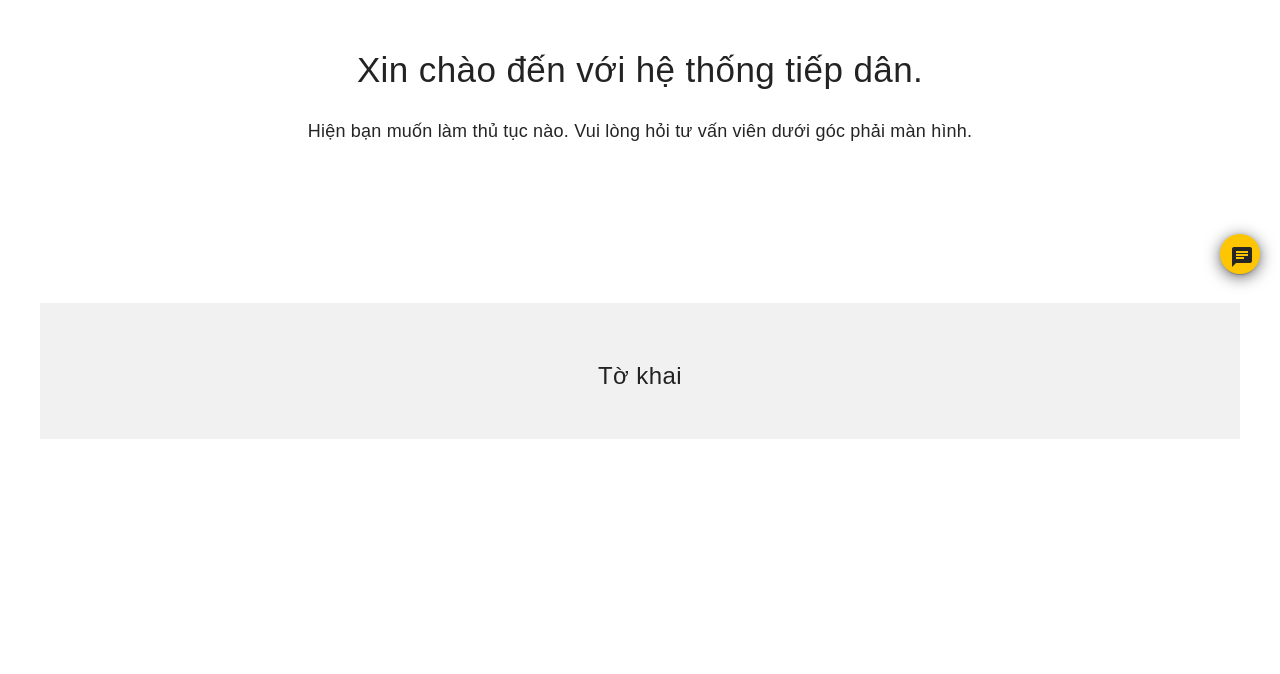
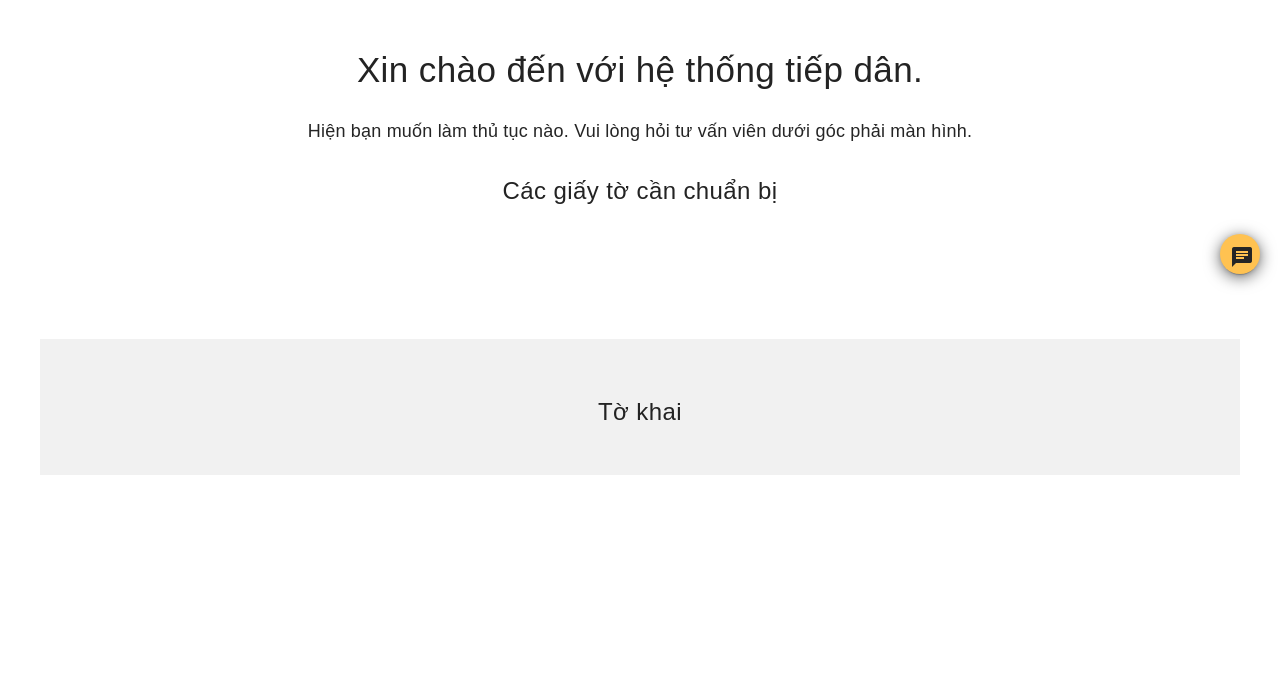
Before and after one commit to minhquan23102000/he-thong-tiep-dan, a Flask app: page / in a window 1280 px wide. Shown: the part 506-1180 px from the top of the page. Run offline with Flask 2, Linux system fonts and the light colour scheme; some libraries are stand-ins or nearby versions.

Commit message:
Update UI

```diff
--- a/website/static/css/chatbox1.css
+++ b/website/static/css/chatbox1.css
@@ -9,7 +9,7 @@
   position: fixed;
   bottom: 20px;
   right: 20px;
-  background: #fec503;
+  background: #FFC251;
   width: 40px;
   height: 40px;
   border-radius: 50%;
@@ -63,12 +63,13 @@
 }
 
 .chat-box-header {
-  background: #fec503;
+  background: #FFC251;
   border-top-left-radius: 5px;
   border-top-right-radius: 5px;
   color: black;
   padding-top: 10px;
   height: 5vh;
+
 }
 
 .chat-box-body {
@@ -141,7 +142,7 @@
   box-shadow: none;
   border: none;
   border-radius: 50%;
-  color: #fec503;
+  color: #FFC251;
   width: 35px;
   height: 35px;
 }
@@ -171,7 +172,7 @@
 }
 
 .chat-logs::-webkit-scrollbar-thumb {
-  background-color: #fec503;
+  background-color: #FFC251;
 }
 
 
@@ -217,7 +218,7 @@
 .chat-msg.self>.cm-msg-text {
   float: right;
   margin-right: 10px;
-  background: #fec503;
+  background: #FFC251;
   color: black;
 }
 
--- a/website/templates/base1.html
+++ b/website/templates/base1.html
@@ -14,6 +14,7 @@
     content="Cổng Dịch vụ công Quốc gia hỗ trợ thông tin, đăng ký thủ tục hành chính như đổi giấy phép lái xe, nộp thuế điện tử, thông báo khuyến mại, cấp lại thẻ BHYT, cấp điện mới..." />
   <meta content="IE=edge" http-equiv="X-UA-Compatible" />
   <meta content="index, follow" name="ROBOTS" />
+  <link rel="icon" type="image/x-icon" href="./static/img/quochuy.png" />
 
   <link rel="stylesheet" type="text/css" href="/static/css/chatbox1.css" />
   <link href="https://fonts.googleapis.com/icon?family=Material+Icons" rel="stylesheet" />
@@ -25,7 +26,7 @@
   <link rel="stylesheet" type="text/css" href="/static/css/icon.css" />
   <link rel="stylesheet" type="text/css" href="/static/css/slick.css" />
   <link rel="stylesheet" href="/static/css/bootstrap.min.css" />
-  <link rel="stylesheet" href="/static/css/style.css" />
+  <link rel="stylesheet" href="./static/css/style.css" />
 
   {% endblock %}
 </head>
--- a/website/templates/dichvucong.html
+++ b/website/templates/dichvucong.html
@@ -362,9 +362,12 @@
                             <h2 id="tag">Xin chào đến với hệ thống tiếp dân.</h2>
                             <p id="tag-description">Hiện bạn muốn làm thủ tục nào. Vui lòng hỏi tư vấn viên dưới góc
                                 phải màn hình.</p>
+
+                            <h3>Các giấy tờ cần chuẩn bị</h3>
                         </div>
                     </div>
                 </div>
+
                 <div id="img-guide">
 
 
```
Also changed, not shown: website/static/img/quochuy.png (added).
